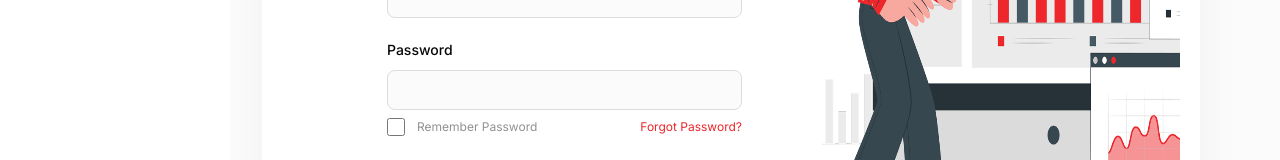
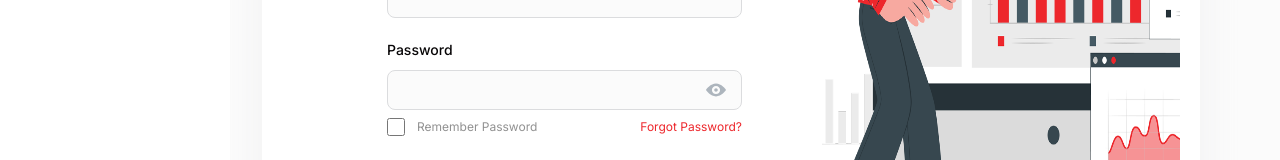
Before and after one commit to arakash-developer/headless, a React (Vite) app: page /login in a window 1280 px wide. Shown: the part 485-645 px from the top of the page. Built offline with nearby package versions, Linux system fonts and the light colour scheme.

Commit message:
style: Add EyeIcon component and implement password visibility toggle in Login component

```diff
--- /dev/null
+++ b/src/assets/EyeIcon.jsx
@@ -0,0 +1,34 @@
+const EyeIcon = () => {
+  return (
+    <svg
+      xmlns="http://www.w3.org/2000/svg"
+      width="20"
+      height="21"
+      viewBox="0 0 20 21"
+      fill="none"
+    >
+      <g clip-path="url(#clip0_1339_3781)">
+        <path
+          d="M19.8902 10.1589C19.7116 9.90949 15.4165 4.05469 9.99998 4.05469C4.5835 4.05469 0.288379 9.90949 0.109863 10.159C-0.0366211 10.3627 -0.0366211 10.6373 0.109863 10.8411C0.288379 11.0905 4.58354 16.9453 9.99998 16.9453C15.4164 16.9453 19.7116 11.0905 19.8901 10.841C20.0367 10.6373 20.0367 10.3627 19.8902 10.1589ZM9.99998 14.6016C7.73861 14.6016 5.89842 12.7614 5.89842 10.5C5.89842 8.23863 7.73861 6.39844 9.99998 6.39844C12.2613 6.39844 14.1015 8.23863 14.1015 10.5C14.1015 12.7614 12.2614 14.6016 9.99998 14.6016Z"
+          fill="#ADB5BD"
+        />
+        <path
+          d="M10 8.74219C9.0307 8.74219 8.24219 9.5307 8.24219 10.5C8.24219 11.4693 9.0307 12.2578 10 12.2578C10.9693 12.2578 11.7578 11.4693 11.7578 10.5C11.7579 9.5307 10.9693 8.74219 10 8.74219Z"
+          fill="#ADB5BD"
+        />
+      </g>
+      <defs>
+        <clipPath id="clip0_1339_3781">
+          <rect
+            width="20"
+            height="20"
+            fill="white"
+            transform="translate(0 0.5)"
+          />
+        </clipPath>
+      </defs>
+    </svg>
+  );
+};
+
+export default EyeIcon;
--- a/src/components/login/Login.jsx
+++ b/src/components/login/Login.jsx
@@ -1,7 +1,8 @@
+import EyeIcon from "@/assets/EyeIcon";
 import { Contex } from "@context/User";
 import Loginbanner from "@public/logIn.png";
 import { useContext, useState } from "react";
-import { useNavigate } from "react-router-dom";
+import { Link, useNavigate } from "react-router-dom";
 import { toast } from "react-toastify";
 const Login = () => {
   const [email, setEmail] = useState("");
@@ -140,6 +141,7 @@ const Login = () => {
                 >
                   Password
                 </label>
+                <div className="relative">
                   <input
                     id="password"
                     type="password"
@@ -148,6 +150,10 @@ const Login = () => {
                     className="w-full h-[40px] border-[1.4px] border-[#DBDCDE] rounded-[8px] focus:outline-none focus:ring-0 placeholder:text-[#919191] placeholder:text-sm placeholder:not-italic placeholder:font-normal placeholder:leading-[normal] py-3 px-4 bg-[var(--background)]"
                     required
                   />
+                  <div className="absolute right-[16px] top-1/2 -translate-y-1/2 cursor-pointer">
+                    <EyeIcon />
+                  </div>
+                </div>
               </div>
             </div>
             <div className="mt-2 mb-6">
@@ -162,9 +168,9 @@ const Login = () => {
                     Remember Password
                   </p>
                 </div>
-                <p className="font-normal text-xs leading-[135%] text-[var(--primary)]">
+                <Link className="font-normal text-xs leading-[135%] text-[var(--primary)]">
                   Forgot Password?
-                </p>
+                </Link>
               </div>
             </div>
             <button
```
Lines whose indentation alone changed are shown as unchanged.
